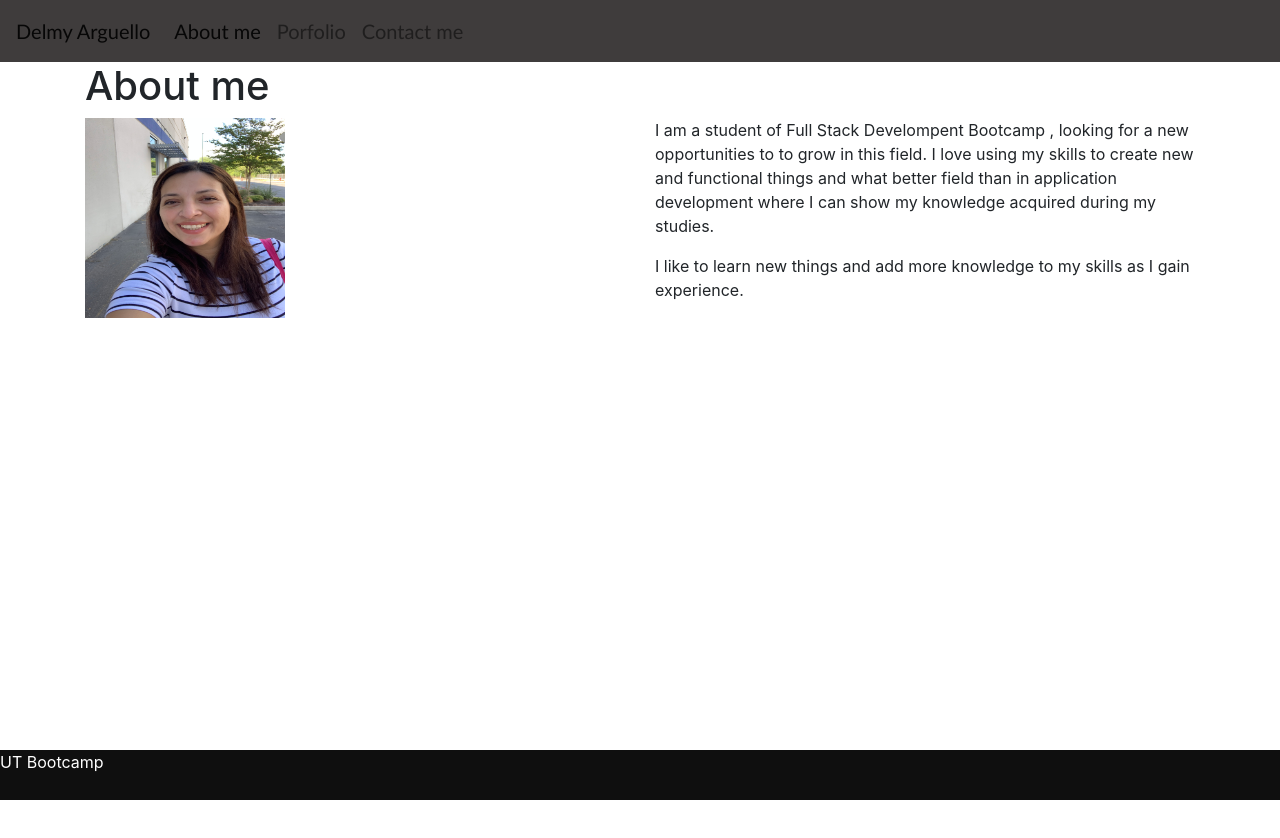
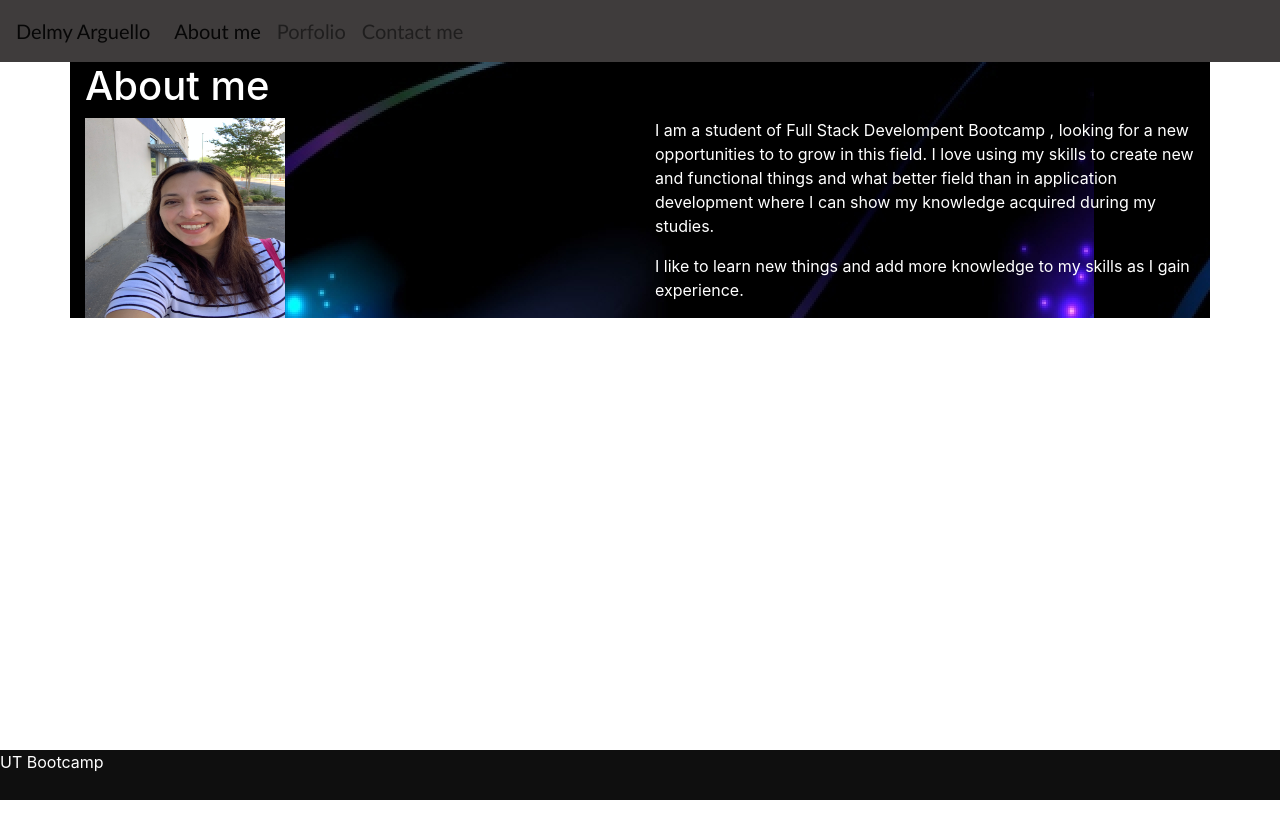
Before and after one commit to kroarguello/DelmyArguello-portfolioReact, a React (Create React App) app: page / in a window 1280 px wide. Shown: the top 838 px of the page. Built offline with nearby package versions, Linux system fonts and the light colour scheme.

Commit message:
giving style

```diff
--- a/src/pages/About.js
+++ b/src/pages/About.js
@@ -1,11 +1,15 @@
 import React from "react";
 import image from "./images/delmy.JPG";
-//import fondo from "./images/fondo1.jpg";
+import fondo from "./images/fondo1.jpg";
 
+const divStyle = {
+  color: "white",
+  backgroundImage: 'url('+ fondo+')'
+};
 
 function About() {
   return (
-    <div className="container" >
+    <div className="container" style={divStyle} >
 
 <div className="row fontcolor" >
       <div className="col-md">
--- a/src/pages/Contactme.js
+++ b/src/pages/Contactme.js
@@ -1,9 +1,19 @@
 import React, { Component } from "react";
+import fondo from "./images/fondo1.jpg";
+
+const divStyle = {
+  color: "white",
+  backgroundImage: 'url('+ fondo+')'
+};
 
 class Contactme extends Component {
+
+
+
+
   render() {
     return (
-<div className="container fontcolor">
+<div className="container fontcolor" style={divStyle}>
   <div>
   <h2 className="fontcolor">Contact me</h2>
   </div>
--- a/src/pages/Porfolio.js
+++ b/src/pages/Porfolio.js
@@ -5,12 +5,18 @@ import Project1 from "./images/Project1.png";
 import notetaker from "./images/notetaker.png";
 import myteam from "./images/myteam.png";
 import project2 from "./images/project2.png"
+import fondo from "./images/fondo1.jpg";
+
+const divStyle = {
+  color: "white",
+  backgroundImage: 'url('+ fondo+')'
+};
 
 class Porfolio extends Component {
 
   render() {
     return (
-      <div className="container fontcolor">
+      <div className="container fontcolor" style={divStyle}>
       <div>
       <h2 className0="fontcolor">Portfolio</h2>
       </div>
```
